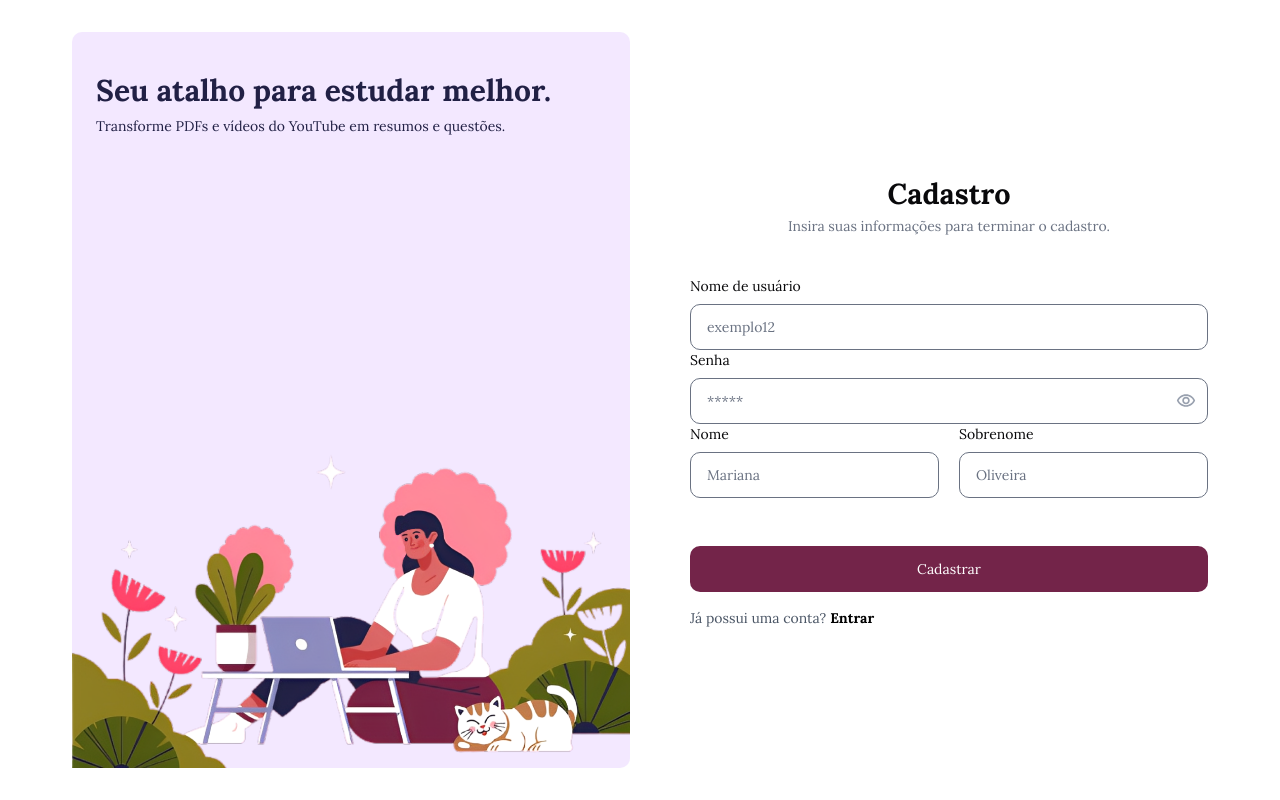
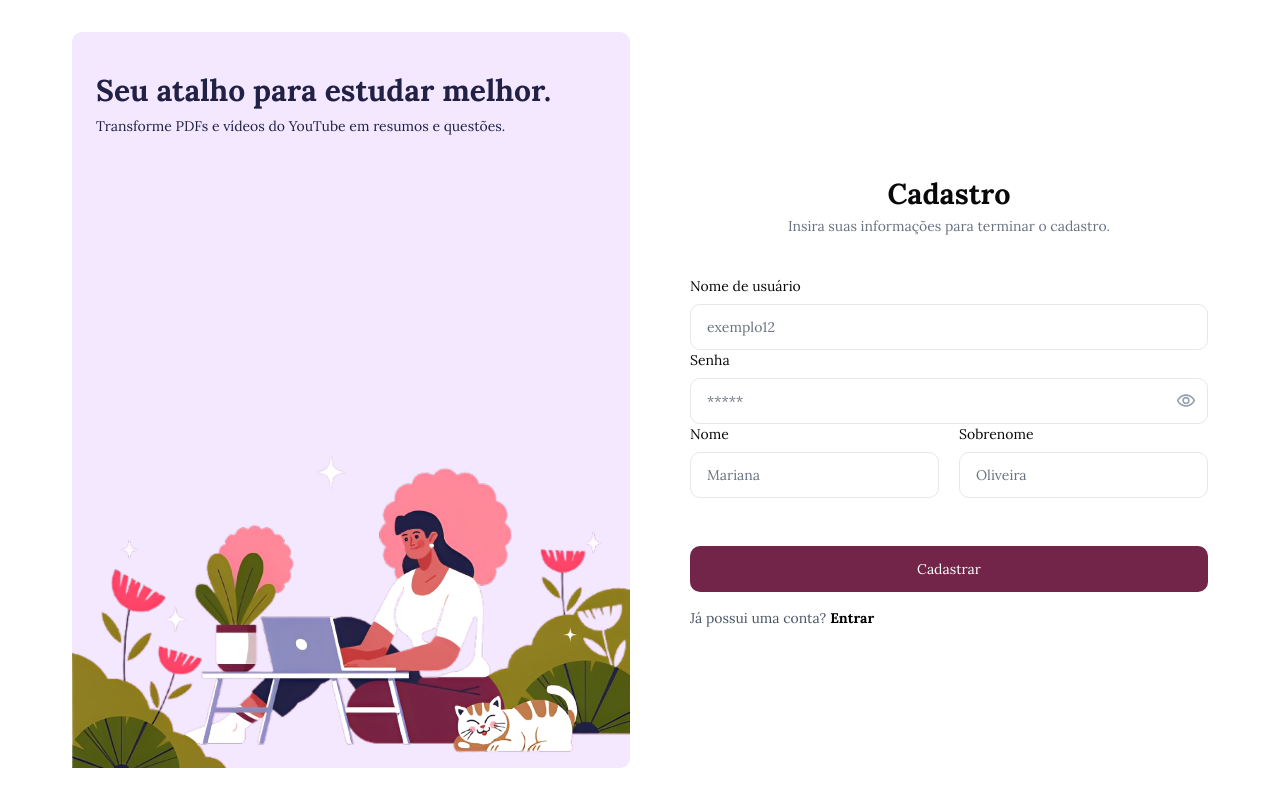
Before and after one commit to Francine02/Lectify, a Next.js app: page /cadastro/cadastrar in a window 1280 px wide. Built offline with nearby package versions, Linux system fonts and the light colour scheme.

Commit message:
feat (constants): added constants with default colors

```diff
--- /dev/null
+++ b/src/constants/form/form-colors.ts
@@ -0,0 +1,3 @@
+export const errorColor = 'border-red-500 focus:border-red-500 focus:ring-red-500';
+
+export const normalColor = 'focus:border-rose-500 focus:ring-rose-500 border-gray-200';
```
